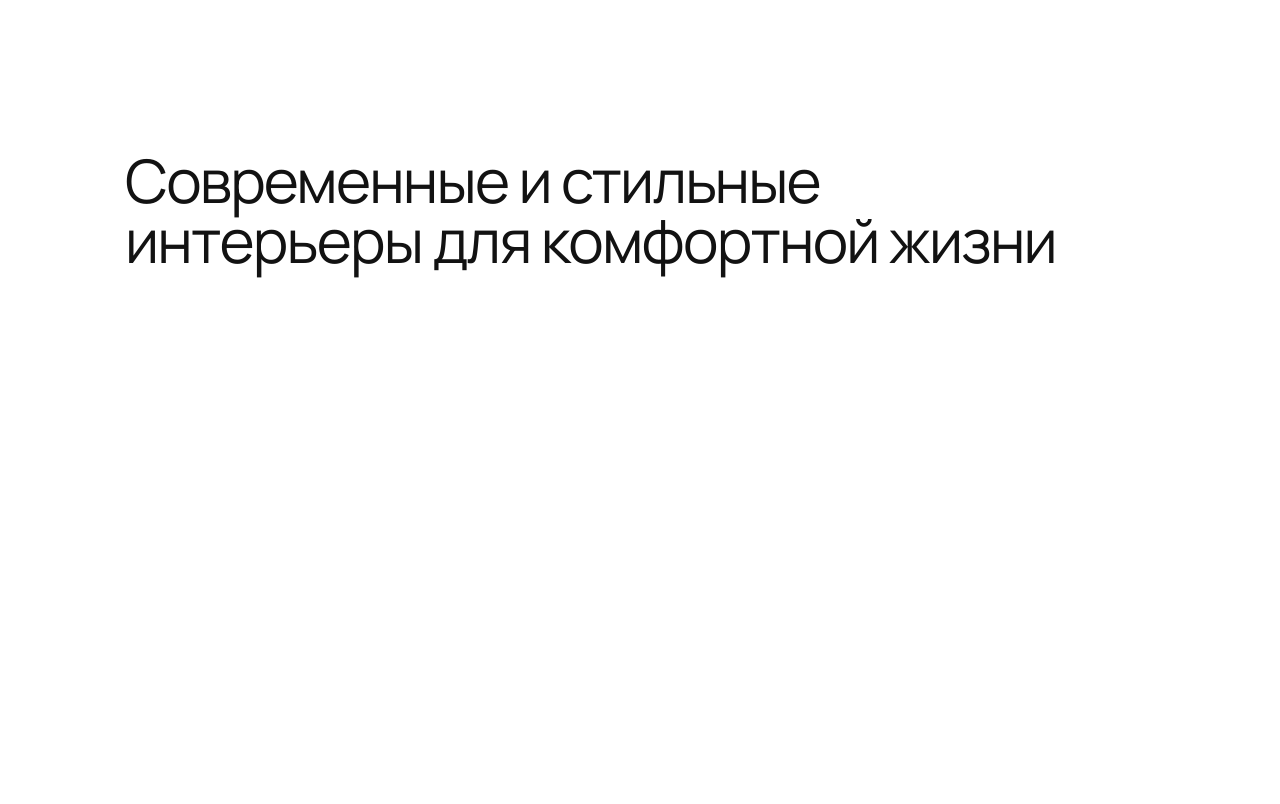
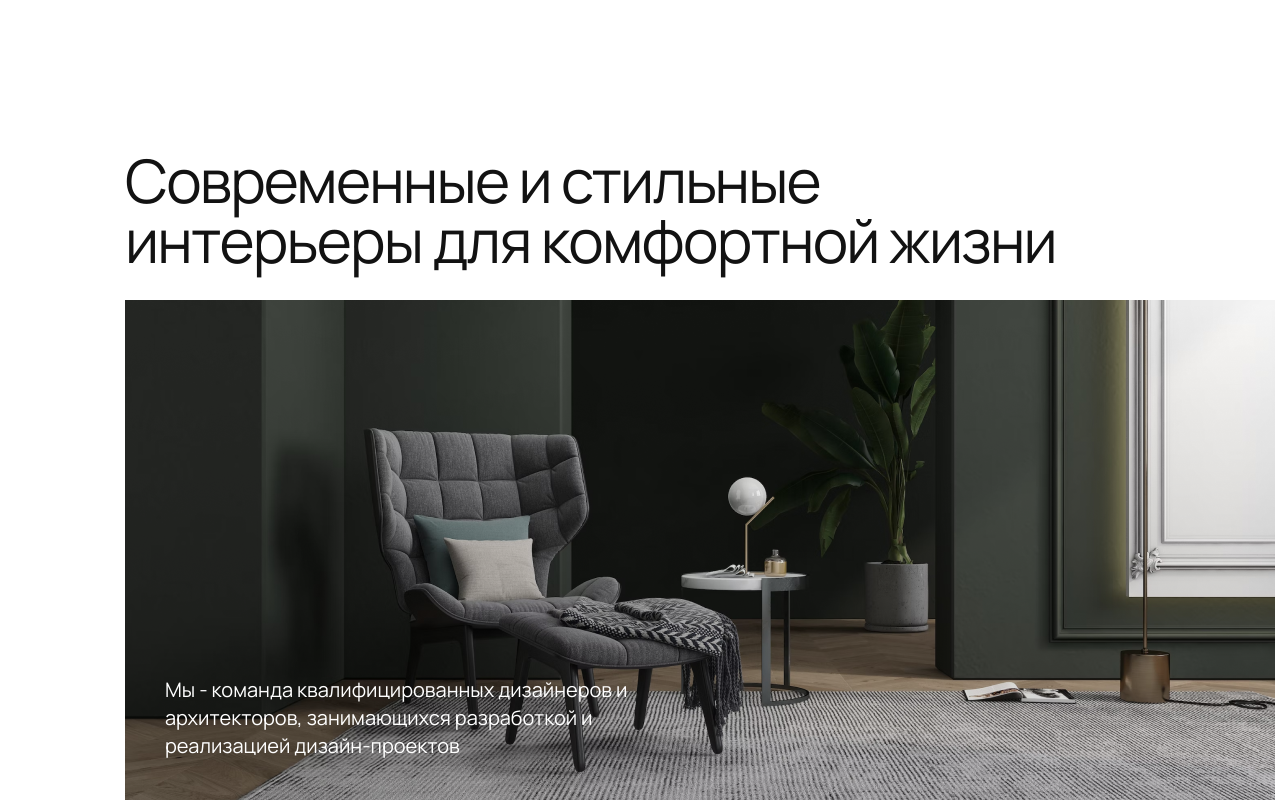
Before and after one commit to EG0R0V0/metrika, a plain HTML site: page index.html in a window 1280 px wide. Shown: the top 804 px of the page. Drawn offline with Linux system fonts and the light colour scheme.

Commit message:
Update styles.css

```diff
--- a/styles/styles.css
+++ b/styles/styles.css
@@ -60,7 +60,7 @@ section{
     position: relative;
     width: 1150px;
     height: 500px;
-    background-image: url("resurces/pic1.png");
+    background-image: url("../resurces/pic1.png");
 }
 
 .img_txt{
```
